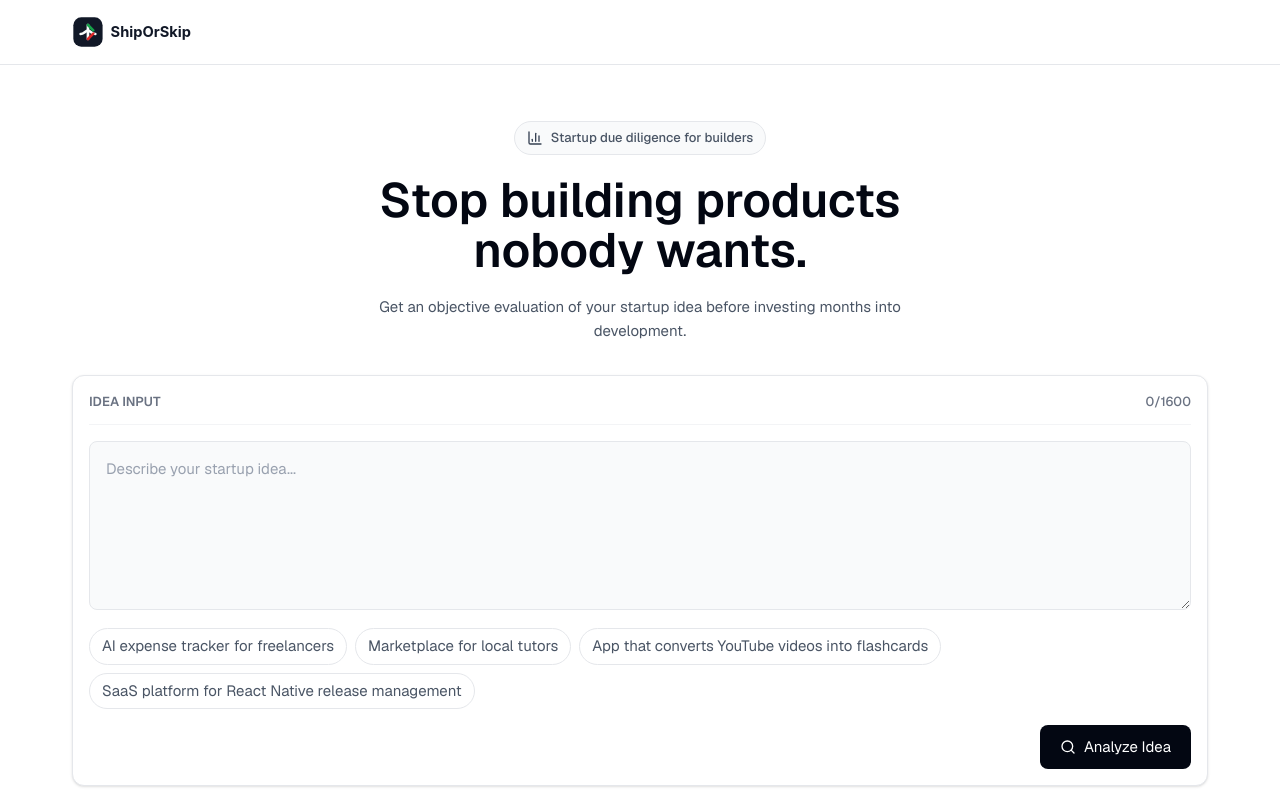
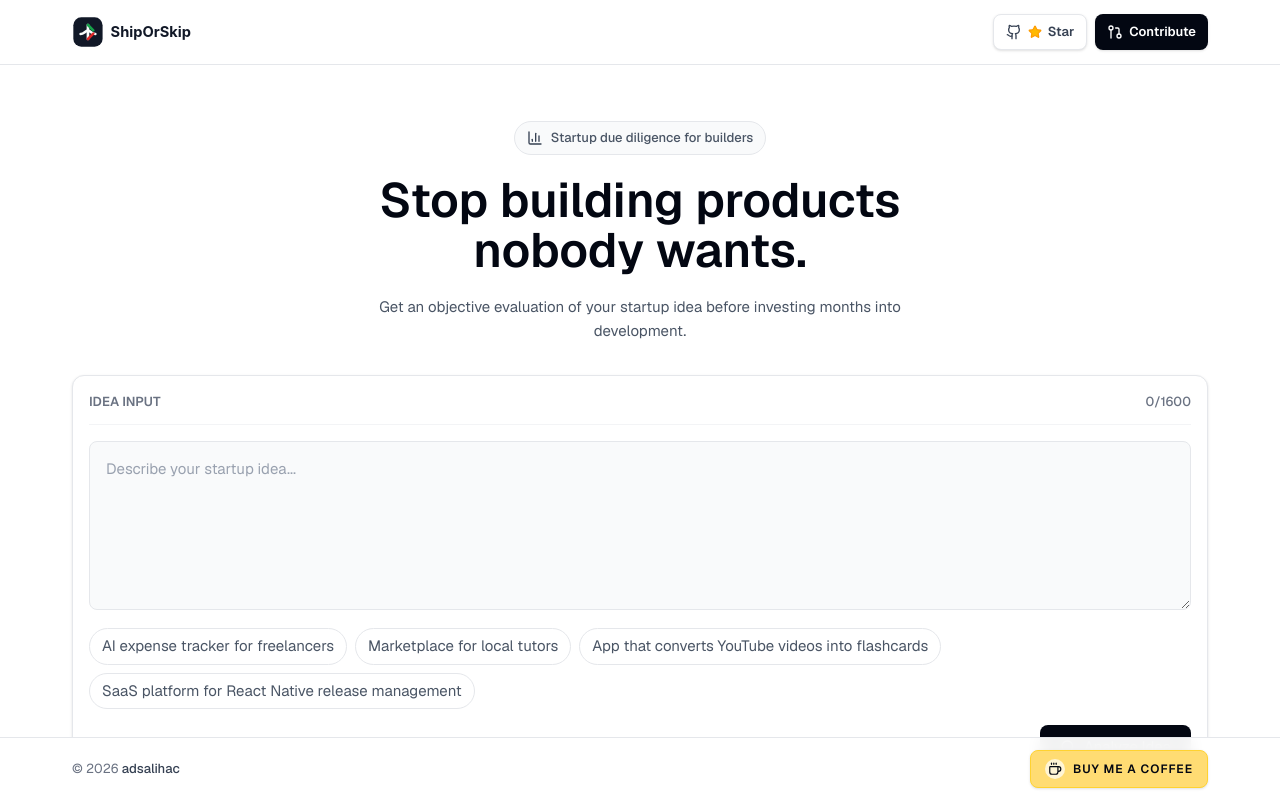
Before and after one commit to adsalihac/ship-or-skip, a Next.js app: page / in a window 1280 px wide. Shown: the top 800 px of the page. Built offline with nearby package versions, Linux system fonts and the light colour scheme; no server answers.

Commit message:
Implement structural updates and optimizations across multiple modules

```diff
--- a/app/layout.tsx
+++ b/app/layout.tsx
@@ -59,7 +59,7 @@ export default function RootLayout({
 }>) {
   return (
     <html lang="en">
-      <body className={GeistSans.className}>
+      <body className={`${GeistSans.className} flex min-h-screen flex-col`}>
         <PostHogProvider>{children}</PostHogProvider>
       </body>
     </html>
--- a/app/page.tsx
+++ b/app/page.tsx
@@ -1,4 +1,9 @@
+import { Coffee, Github, GitPullRequest, Star } from "lucide-react";
 import { IdeaAnalyzer } from "./components/IdeaAnalyzer";
+
+const BUY_ME_COFFEE_URL = "https://www.buymeacoffee.com/adsalihac";
+const GITHUB_REPO_URL = "https://github.com/adsalihac/ship-or-skip";
+const GITHUB_CONTRIBUTE_URL = `${GITHUB_REPO_URL}/fork`;
 
 const structuredData = {
   "@context": "https://schema.org",
@@ -27,15 +32,59 @@ export default function Home() {
           <a href="#" className="inline-flex items-center" aria-label="ShipOrSkip home">
             <img src="/logo.svg" alt="ShipOrSkip" className="h-8 w-auto" />
           </a>
+          <div className="flex items-center gap-2">
+            <a
+              href={GITHUB_REPO_URL}
+              target="_blank"
+              rel="noreferrer"
+              className="inline-flex min-h-9 items-center gap-1.5 rounded-[8px] border border-gray-200 bg-white px-3 text-[13px] font-semibold text-gray-700 shadow-sm transition hover:border-gray-300 hover:bg-gray-50 hover:text-gray-950 focus-visible:outline focus-visible:outline-2 focus-visible:outline-offset-2 focus-visible:outline-gray-400"
+              aria-label="Star ShipOrSkip on GitHub"
+            >
+              <Github className="size-4" aria-hidden="true" />
+              <Star className="size-3.5 fill-amber-400 text-amber-500" aria-hidden="true" />
+              <span className="hidden sm:inline">Star</span>
+            </a>
+            <a
+              href={GITHUB_CONTRIBUTE_URL}
+              target="_blank"
+              rel="noreferrer"
+              className="inline-flex min-h-9 items-center gap-1.5 rounded-[8px] bg-gray-950 px-3 text-[13px] font-semibold text-white shadow-sm transition hover:bg-gray-800 focus-visible:outline focus-visible:outline-2 focus-visible:outline-offset-2 focus-visible:outline-gray-500"
+              aria-label="Contribute to ShipOrSkip on GitHub"
+            >
+              <GitPullRequest className="size-4" aria-hidden="true" />
+              <span className="hidden sm:inline">Contribute</span>
+            </a>
+          </div>
         </nav>
       </header>
-      <main>
+      <main className="flex-1 pb-24">
         <IdeaAnalyzer />
       </main>
-      <footer className="border-t border-gray-200 bg-white">
-        <div className="mx-auto flex max-w-[1200px] flex-col gap-2 px-4 py-8 text-[13px] text-gray-500 sm:flex-row sm:items-center sm:justify-between sm:px-6 lg:px-8">
-          <p>ShipOrSkip - Startup Due Diligence for Builders</p>
-          <p>Know whether an idea deserves your time before you build it.</p>
+      <footer className="fixed inset-x-0 bottom-0 z-30 border-t border-gray-200 bg-white/95 backdrop-blur">
+        <div className="mx-auto flex max-w-[1200px] flex-col gap-2 px-4 py-3 text-[13px] text-gray-500 sm:flex-row sm:items-center sm:justify-between sm:px-6 lg:px-8">
+          <p>
+            © {new Date().getFullYear()}{" "}
+            <a
+              href="https://github.com/adsalihac"
+              target="_blank"
+              rel="noreferrer"
+              className="font-medium text-gray-700 transition hover:text-gray-950"
+            >
+              adsalihac
+            </a>
+          </p>
+          <a
+            href={BUY_ME_COFFEE_URL}
+            target="_blank"
+            rel="noreferrer"
+            aria-label="Buy me a coffee"
+            className="inline-flex items-center gap-2 rounded-[8px] border border-amber-300 bg-[#ffdc73] px-3.5 py-2 text-[12px] font-semibold uppercase tracking-[0.08em] text-gray-950 shadow-sm transition hover:-translate-y-0.5 hover:border-amber-400 hover:bg-[#ffd15a] hover:shadow-md focus-visible:outline focus-visible:outline-2 focus-visible:outline-offset-2 focus-visible:outline-amber-400"
+          >
+            <span className="flex size-5 items-center justify-center rounded-full bg-white/70">
+              <Coffee className="h-3.5 w-3.5" />
+            </span>
+            Buy Me a Coffee
+          </a>
         </div>
       </footer>
     </>
```
Also changed, not shown: 1 other file (tests, documents, lock files or other folders).
